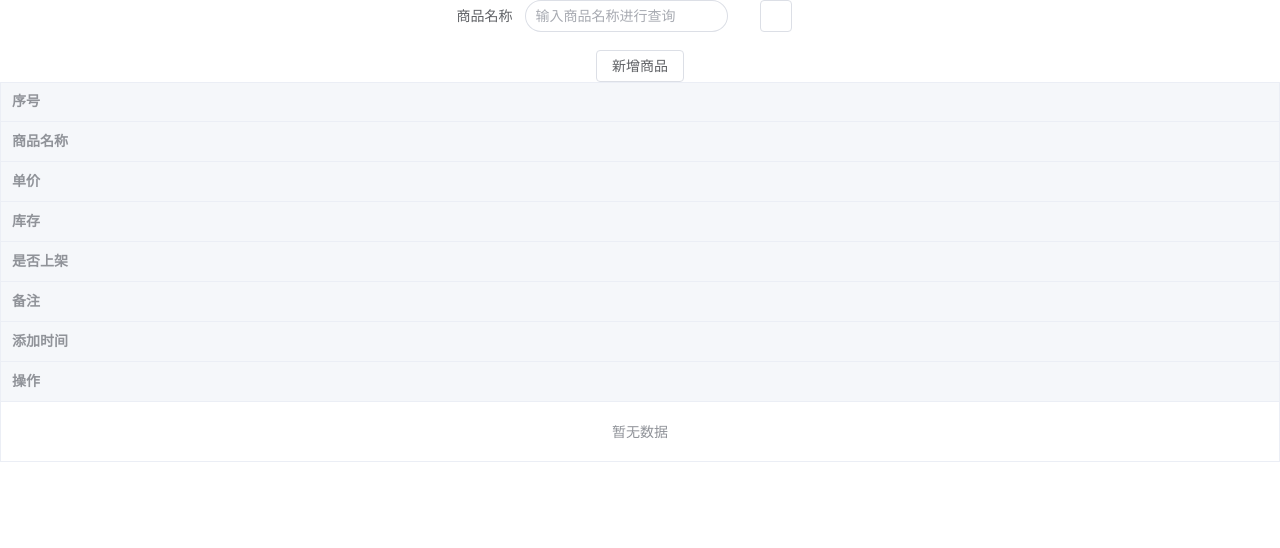
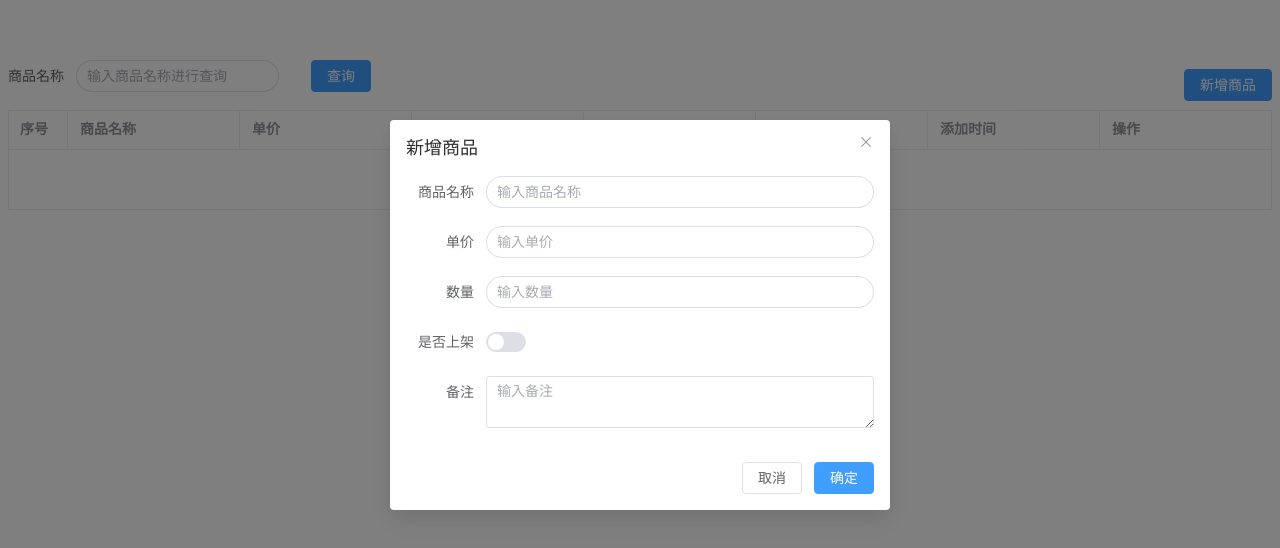
Before and after one commit to wuhengyu/vue_learn_product, a Vue app: page /#/login in a window 1280 px wide. Both pictures are taken after a click on the button "新增商品". Shown: the top 548 px of the page. Built offline with nearby package versions, Linux system fonts and the light colour scheme.

Commit message:
add table data

```diff
--- a/src/App.vue
+++ b/src/App.vue
@@ -1,76 +1,62 @@
 <template>
   <div class="flex">
-    <el-form :model="searchchForm" inline>
+    <el-form :model="searchForm" inline>
       <el-form-item label="商品名称">
-        <el-input v-model="searchForm.name" placeholder="输入商品名称进行查询">
-        </el-input>
+        <el-input
+          v-model="searchForm.name"
+          placeholder="输入商品名称进行查询"
+        ></el-input>
       </el-form-item>
       <el-form-item>
-        <el-button @click="handleSearch"></el-button>
+        <el-button type="primary" @click="handleSearch">查询</el-button>
       </el-form-item>
     </el-form>
-    <el-button>新增商品</el-button>
+    <el-button type="primary" @click="handleAdd">新增商品</el-button>
   </div>
 
   <el-table :data="tableData" border style="width: 100%" empty-text="暂无数据">
-    <el-table-column type="index" label="序号" width="60">
-      <el-table-column prop="name" label="商品名称">
-        <el-table-column prop="price" label="单价">
-          <el-table-column prop="count" label="库存">
+    <el-table-column type="index" label="序号" width="60"></el-table-column>
+    <el-table-column prop="name" label="商品名称"></el-table-column>
+    <el-table-column prop="price" label="单价"></el-table-column>
+    <el-table-column prop="count" label="库存"></el-table-column>
     <el-table-column
       prop="onsale"
       label="是否上架"
-              :formatter="formatOnSale"
-            >
-              <el-table-column prop="remark" label="备注">
+      :formatter="formatterOnSale"
+    ></el-table-column>
+    <el-table-column prop="remark" label="备注"></el-table-column>
     <el-table-column
+      prop="createTime"
       label="添加时间"
       :formatter="formatTime"
-                  prop="createTime"
-                >
+    ></el-table-column>
     <el-table-column label="操作">
       <template #default="{ row }">
-                      <el-button>
-                        <el-button
-                          type="text"
-                          size="small"
-                          @click="handleEdit(row)"
+        <el-button type="text" size="small" @click="handleEdit(row)"
           >编辑</el-button
         >
-                        <el-button
-                          type="text"
-                          size="small"
-                          @click="handleDelete(row)"
+        <el-button type="text" size="small" @click="handleDelete(row)"
           >删除</el-button
         >
-                      </el-button>
       </template>
-                  </el-table-column>
-                </el-table-column>
-              </el-table-column>
-            </el-table-column>
-          </el-table-column>
-        </el-table-column>
-      </el-table-column>
     </el-table-column>
   </el-table>
 
   <el-dialog
     v-model="createVisible"
     :title="title"
-    width="500px"
+    width="500"
     :before-close="handleClose"
   >
     <el-form ref="formRef" :model="createForm" label-width="80px">
-      <!-- {{ createForm }} -->
-      <!-- <el-form-item prop="id" v-show="false">
-      <input v-model="createForm.id" />
-      </el-form-item> -->
       <el-form-item label="商品名称" prop="name">
-        <el-input v-model="createForm.name" placeholder="输入数量"></el-input>
+        <el-input
+          v-model="createForm.name"
+          placeholder="输入商品名称"
+        ></el-input>
       </el-form-item>
       <el-form-item label="单价" prop="price">
-        <el-input v-model="createForm.price" placeholder="输入数量"></el-input>
+        <el-input v-model="createForm.price" placeholder="输入单价"></el-input>
       </el-form-item>
       <el-form-item label="数量" prop="count">
         <el-input v-model="createForm.count" placeholder="输入数量"></el-input>
@@ -89,10 +75,8 @@
 
     <template #footer>
       <span class="dialog-footer">
-        <el-button>
-          <el-button @click="createClose = false">取 消</el-button>
-          <el-button type="primary" @click="handleConfirm">确 定</el-button>
-        </el-button>
+        <el-button @click="handleClose">取消</el-button>
+        <el-button type="primary" @click="handleConfirm">确定</el-button>
       </span>
     </template>
   </el-dialog>
@@ -100,10 +84,12 @@
 
 <script>
 import { reactive, ref, getCurrentInstance } from "vue";
+
 export default {
   name: "App",
   setup() {
     const { proxy } = getCurrentInstance();
+
     const formatTime = (row, col) => {
       const date = new Date(row[col.property]);
       const year = date.getFullYear();
@@ -112,20 +98,114 @@ export default {
       const hour = date.getHours();
       const min = date.getMinutes();
       const sec = date.getSeconds();
-      return "${year}-${month}-${day} ${hour}:${min}:${sec}";
+      return `${year}-${month}-${day} ${hour}:${min}:${sec}`;
     };
+
     const formatterOnSale = (row, col) => {
       return row[col.property] ? "是" : "否";
     };
 
-    // 后台数据模拟
+    // New Product
+    const formRef = ref(null);
+    const title = ref(null);
+    const createVisible = ref(false);
+    const createForm = reactive({
+      id: "",
+      name: "",
+      price: "",
+      count: "",
+      onsale: false,
+      remark: "",
+    });
+    const defaultForm = { ...createForm };
+
+    const onCreate = (info) => {
+      setTimeout(() => {
+        // Simulating API request
+        const res = {
+          code: 200,
+          msg: "",
+        };
+        if (res.code !== 200) {
+          proxy.$message.error(res.msg);
+        } else {
+          const newInfo = {
+            ...info,
+            createTime: new Date(),
+            id: `id_${Date.now()}`,
+          };
+          data.unshift(newInfo);
+          proxy.$message.success("新增成功");
+          handleClose();
+          getTableData();
+        }
+      }, 300);
+    };
+
+    const handleClose = () => {
+      createVisible.value = false;
+      for (const key in createForm) {
+        createForm[key] = defaultForm[key];
+      }
+    };
+
+    const handleConfirm = () => {
+      if (createForm.id) {
+        onUpdate(createForm);
+      } else {
+        onCreate(createForm);
+      }
+    };
+
+    const handleAdd = () => {
+      title.value = "新增商品";
+      createVisible.value = true;
+    };
+
+    // Update Product
+    const onUpdate = (newInfo) => {
+      setTimeout(() => {
+        // Simulating API request
+        const res = {
+          code: 200,
+          msg: "",
+        };
+        if (res.code !== 200) {
+          proxy.$message.error(res.msg);
+        } else {
+          const index = data.findIndex((v) => v.id === newInfo.id);
+          data[index] = {
+            ...data[index],
+            ...newInfo,
+          };
+          proxy.$message.success("修改成功");
+          handleClose();
+          getTableData();
+        }
+      }, 300);
+    };
+
+    const handleEdit = (row) => {
+      title.value = "修改商品";
+      createVisible.value = true;
+      for (const key in createForm) {
+        createForm[key] = row[key];
+      }
+    };
+
+    const handleDelete = (row) => {
+      const index = data.findIndex((v) => v.id === row.id);
+      data.splice(index, 1);
+      proxy.$message.success("删除成功");
+      getTableData();
+    };
+
+    // Mock backend data
     const data = [];
     const tableData = ref([]);
     const getTableData = () => {
       setTimeout(() => {
-        // 失败
-        // const res = {code :-1, msg: '系统异常'}
-        // 成功
+        // Simulating API request
         const res = {
           code: 200,
           msg: "",
@@ -141,28 +221,32 @@ export default {
         tableData.value = res.data;
       }, 300);
     };
+
     const searchForm = reactive({
       name: "",
     });
+
     const handleSearch = () => {
       getTableData();
     };
+
     getTableData();
+
     return {
       handleSearch,
       formatTime,
       formatterOnSale,
       tableData,
       searchForm,
-      formRef: ref(null),
-      title: ref(null),
-      createForm: ref(null),
-      createVisible: ref(null),
-      handleAdd: ref(null),
-      handleClose: ref(null),
-      handleDelete: ref(null),
-      handleEdit: ref(null),
-      handleConfirm: ref(null),
+      formRef,
+      title,
+      createForm,
+      createVisible,
+      handleAdd,
+      handleClose,
+      handleDelete,
+      handleEdit,
+      handleConfirm,
     };
   },
 };
@@ -173,28 +257,13 @@ export default {
   font-family: Avenir, Helvetica, Arial, sans-serif;
   -webkit-font-smoothing: antialiased;
   -moz-osx-font-smoothing: grayscale;
-  text-align: center;
-  /* color: #2c3e50; */
-}
-html,
-body,
-ul,
-h1,
-h2,
-h3,
-p {
-  margin: 0;
-  padding: 0;
+  color: #2c3e50;
+  margin-top: 60px;
 }
 
-.flex-center {
+.flex {
   display: flex;
   align-items: center;
-  justify-content: center;
-}
-
-.register-link .el-form-item__content {
-  display: flex;
-  justify-content: right;
+  justify-content: space-between;
 }
 </style>
```
Lines whose indentation alone changed are shown as unchanged.
